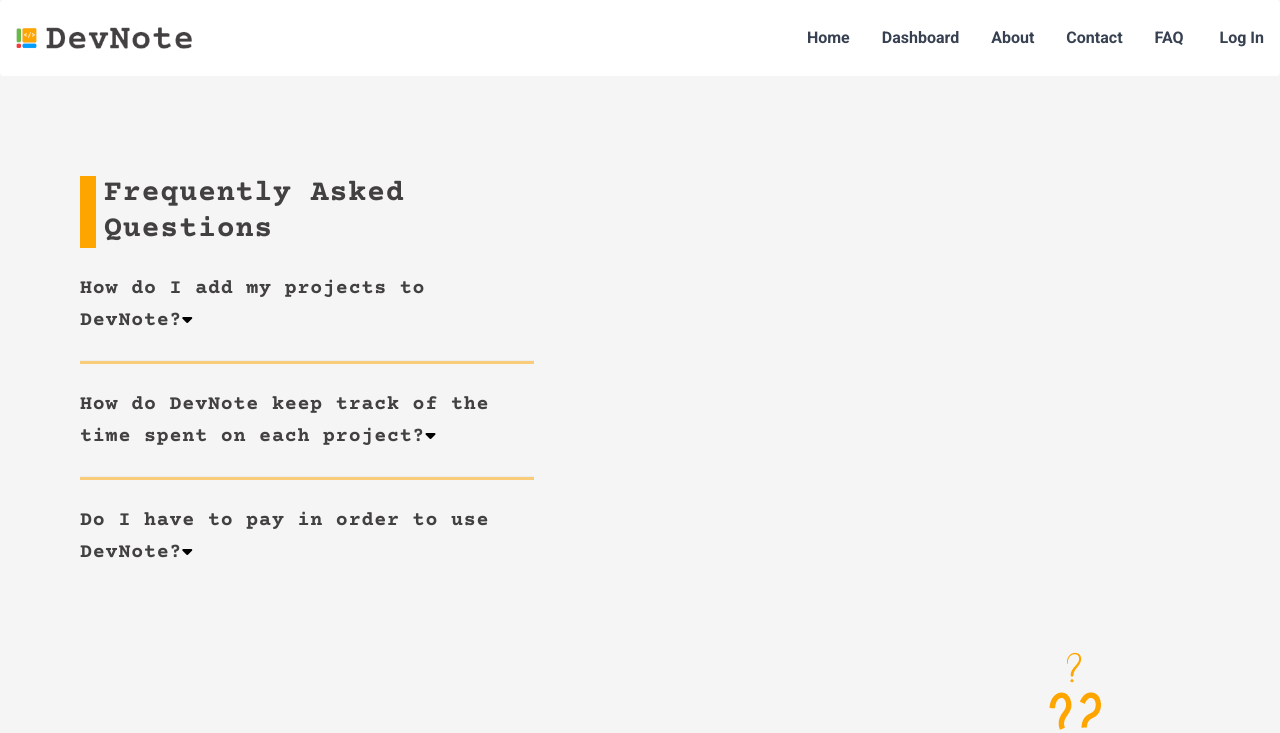
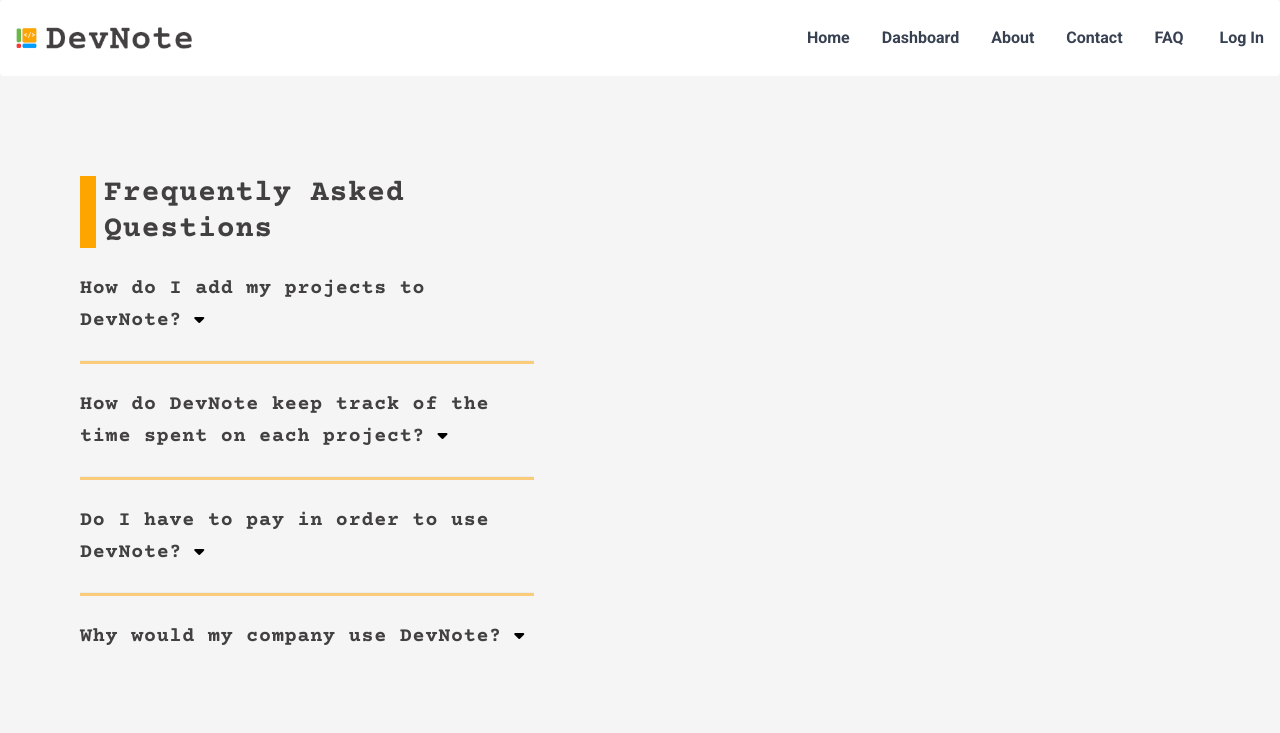
Before and after one commit to edukaki/devlist, a React (Create React App) app: page /faq in a window 1280 px wide. Shown: the top 733 px of the page. Built offline with nearby package versions, Linux system fonts and the light colour scheme; no server answers.

Commit message:
feat(faq): add new question/answer and space before caret

```diff
--- a/src/components/DropdownQuestion/index.jsx
+++ b/src/components/DropdownQuestion/index.jsx
@@ -8,8 +8,8 @@ const DropdownQuestion = (props) => {
             <button className="text-left" onClick={() => setOpen(!open)}>
                 <Heading type='headingTwo' headingTwoContent={props.text}></Heading>
                 {open===false ?
-                    <i className="fa-solid fa-caret-down"></i> :
-                    <i className="fa-solid fa-caret-up"></i>
+                    <i className="fa-solid fa-caret-down pl-3"></i> :
+                    <i className="fa-solid fa-caret-up pl-3"></i>
                 }
             </button>
             <p className={`${open===false? 'hidden' : ''} ${props.bgColor === 'exist' ? 'bg-logoGray rounded-lg p-4' : props.bgColor} text-lg tracking-wider leading-8`}>{props.paragraphContent}</p>
--- a/src/pages/Faq/index.jsx
+++ b/src/pages/Faq/index.jsx
@@ -25,6 +25,11 @@ const Faq = () => {
 
                 <DropdownQuestion text="Do I have to pay in order to use DevNote?"
                     bgColor="exist" paragraphContent="No. DevNote is completely FREE!" />
+
+                <Ruler />
+
+                <DropdownQuestion text="Why would my company use DevNote?"
+                    bgColor="exist" paragraphContent="This is an excelent question. If your company has a development team, then DevNote is for you. DevNote empowers the developers to keep track of the time spent on projects, so they can be more efficient and deliver on deadline." />
             </div>
 
             <section className="flex flex-col justify-around md:flex-row max-w-[2000px] m-auto">
```
